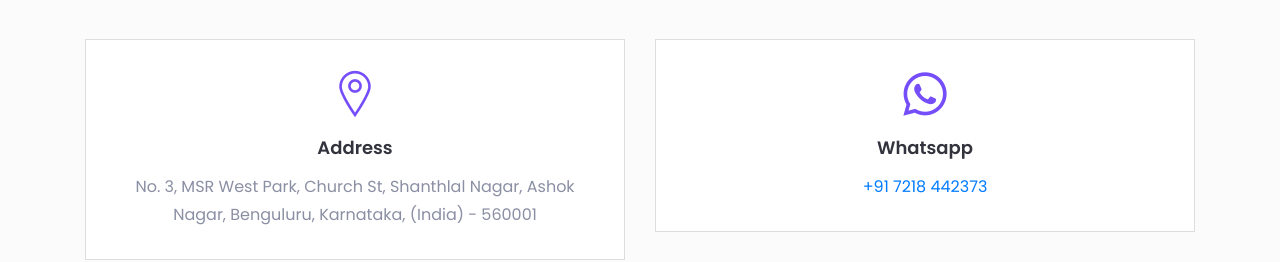
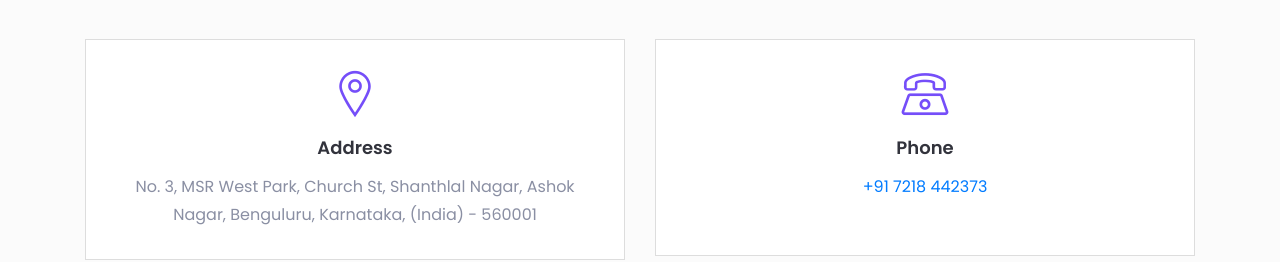
Before and after one commit to BluefishOS/FXProfit.github.io, a plain HTML site: page index.html in a window 1280 px wide. Shown: the part 5570-5832 px from the top of the page. Drawn offline with Linux system fonts and the light colour scheme; files whose address does not match are found by name.

Commit message:
Update index.html

```diff
--- a/index.html
+++ b/index.html
@@ -431,11 +431,12 @@
                 <div class="col-md-6 col-sm-7">
                     <div class="contact-box text-center mt-30">
                         <div class="contact-icon">
-                            <i class="lni-whatsapp"></i>
+                            <i class="lni-phone"></i>
                         </div>
                         <div class="contact-content">
-                            <h6 class="contact-title">Whatsapp</h6>
+                            <h6 class="contact-title">Phone</h6>
                             <p><a target="_blank" href="https://wa.me/+91 7218 442373">+91 7218 442373</a></p>
+							<br/>
                         </div>
                     </div> <!-- contact box -->
                 </div>
```
